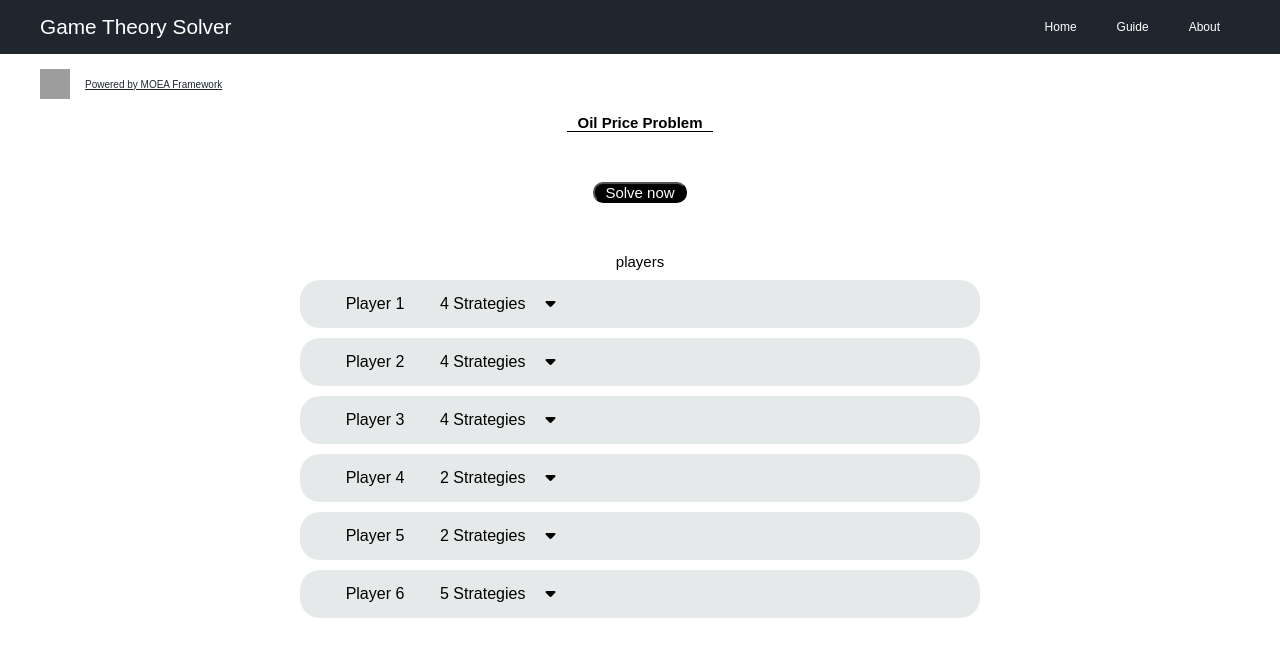
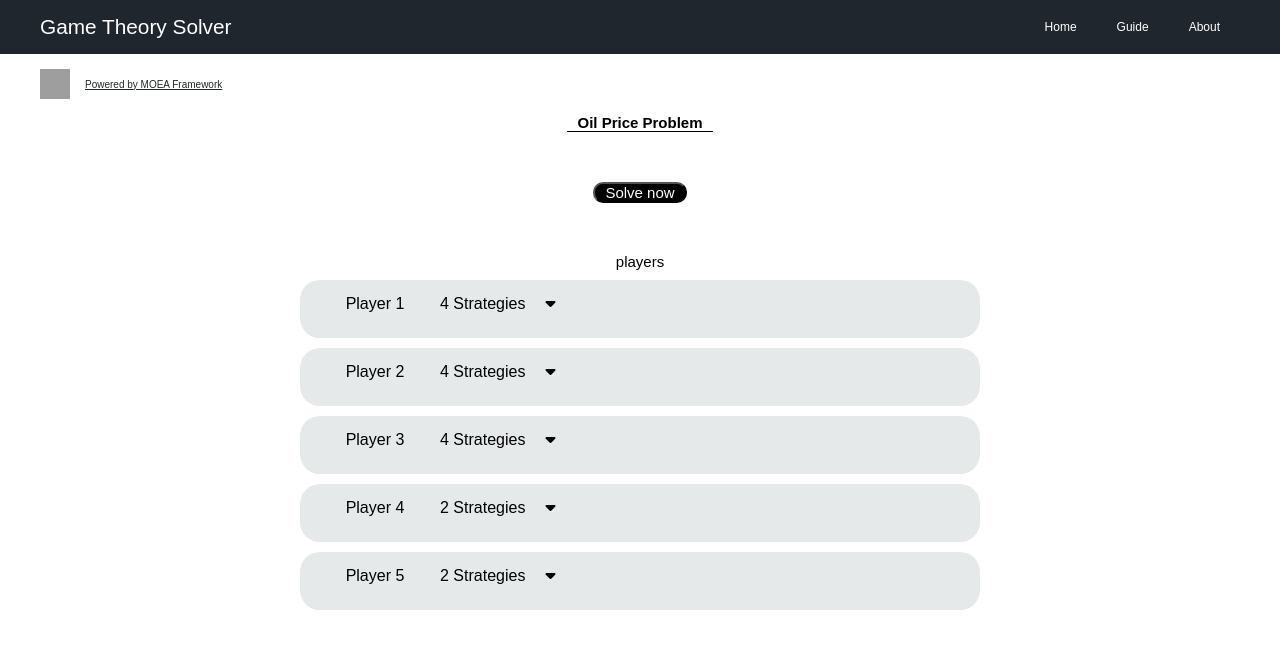
Before and after one commit to thanhthanh21/SS2-game-theory-solver, a React (Create React App) app: page /input-processing in a window 1280 px wide. Shown: the top 656 px of the page. Built offline with nearby package versions, Linux system fonts and the light colour scheme; grey boxes are pictures that could not be loaded; a web font is replaced by a local one.

Commit message:
sua mau ne

```diff
--- a/src/components/Player/style.scss
+++ b/src/components/Player/style.scss
@@ -42,7 +42,8 @@
     margin-left: 100px;
     margin-right: 100px;
     margin-top: 20px;
-    background-color: rgb(211, 206, 206);
+    margin-bottom: 20px;
+    background-color: rgb(212, 212, 212);
     padding: 10px;
     border-radius: 20px;
     // display:none;
@@ -56,7 +57,7 @@
     margin-top: 10px;
     // padding-top: 5px;
     // padding-bottom: 5px;
-    padding: 0 10px 0 20px;
+    padding: 0 10px 10px 20px;
     border-radius: 20px;
     position: relative;
 
```
